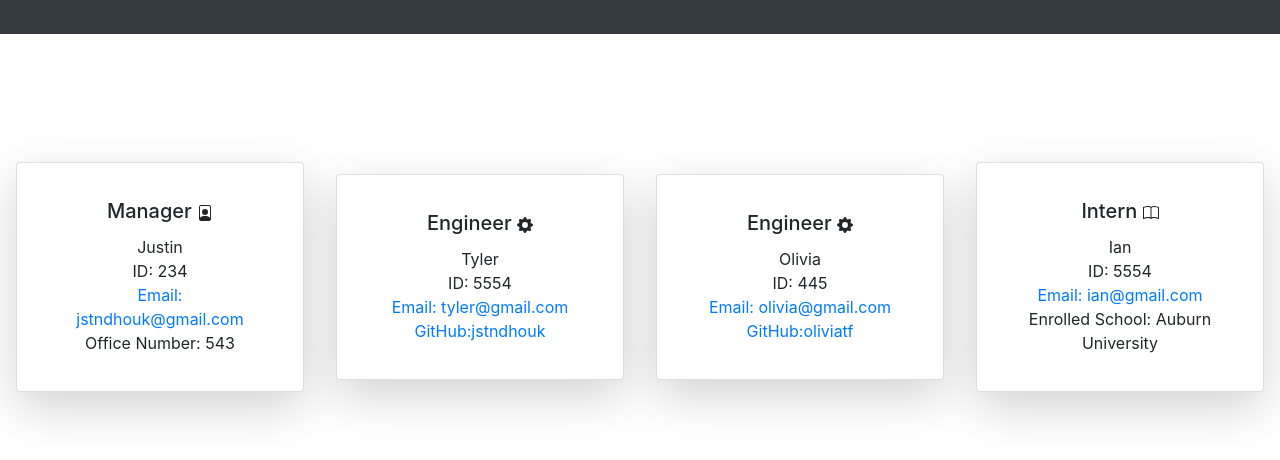
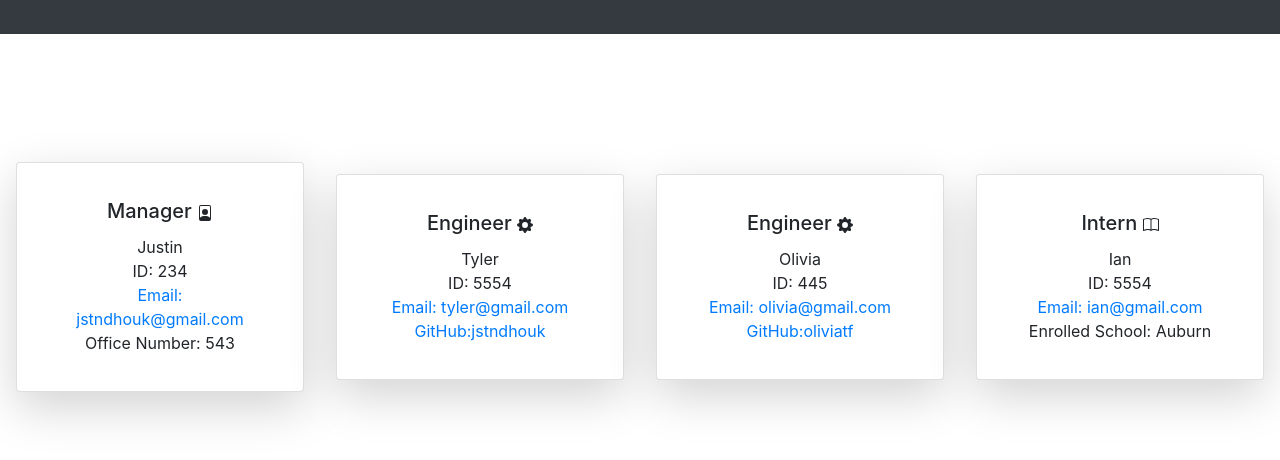
Before and after one commit to jstndhouk/Team-Profile-Generator, a website: page index.html in a window 1280 px wide. Shown: the part 118-578 px from the top of the page. Drawn offline with nearby package versions, Linux system fonts and the light colour scheme.

Commit message:
the actual last commit

```diff
--- a/index.html
+++ b/index.html
@@ -9,6 +9,7 @@
               type="text/javascript"
               src="https://cdnjs.cloudflare.com/ajax/libs/moment.js/2.27.0/moment.min.js">
             </script>
+            <meta content="width=device-width, initial-scale=1" name="viewport" />
             <script
               src="https://code.jquery.com/jquery-3.5.1.min.js"
               integrity="sha256-9/aliU8dGd2tb6OSsuzixeV4y/faTqgFtohetphbbj0="
@@ -61,7 +62,7 @@
   <p class="card-text">Ian</p>
   <p class="card-text">ID: 5554</p>
   <a href="mailto:ian@gmail.com"class="card-text">Email: ian@gmail.com</a></n>
-  <p class="card-text">Enrolled School: Auburn University</p>
+  <p class="card-text">Enrolled School: Auburn</p>
 </div>
 </div>
     </main>
--- a/index.js
+++ b/index.js
@@ -192,6 +192,7 @@ const generateCards=(team)=>{
               type="text/javascript"
               src="https://cdnjs.cloudflare.com/ajax/libs/moment.js/2.27.0/moment.min.js">
             </script>
+            <meta content="width=device-width, initial-scale=1" name="viewport" />
             <script
               src="https://code.jquery.com/jquery-3.5.1.min.js"
               integrity="sha256-9/aliU8dGd2tb6OSsuzixeV4y/faTqgFtohetphbbj0="
```
